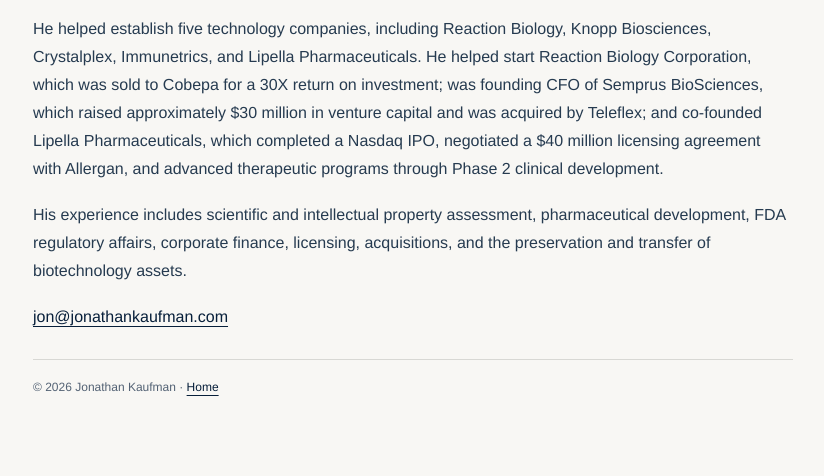
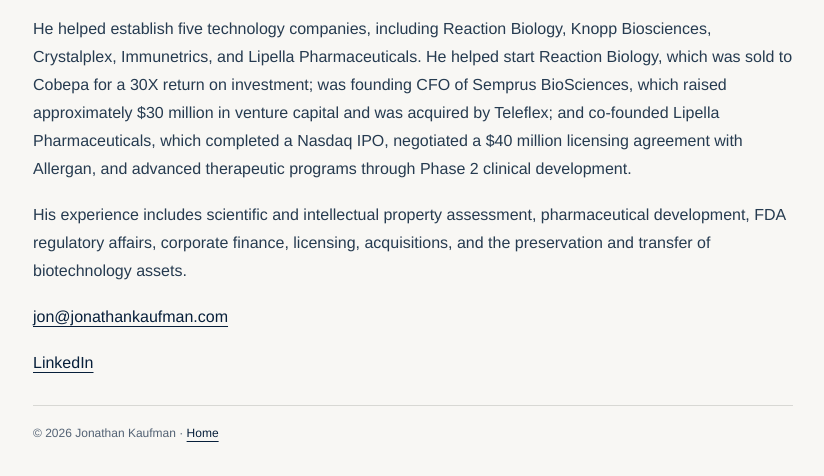
Before and after one commit to jonathak/jonathankaufman.com, a plain HTML site: page background.html in a window 1280 px wide. Shown: the part 234-710 px from the top of the page, without its empty margins (227-1051 px from the left). Drawn offline with Linux system fonts and the light colour scheme.

Commit message:
Simplify Reaction Biology name and add LinkedIn link to Background

```diff
--- a/background.html
+++ b/background.html
@@ -25,9 +25,10 @@
     <header><a class="back" href="/">← Jonathan Kaufman</a></header>
     <h1>Background</h1>
     <p>Jonathan Kaufman is an entrepreneur and financial executive with a PhD in Biochemistry and Molecular Biophysics from the University of Pennsylvania and an MBA in Finance from Wharton.</p>
-    <p>He helped establish five technology companies, including Reaction Biology, Knopp Biosciences, Crystalplex, Immunetrics, and Lipella Pharmaceuticals. He helped start Reaction Biology Corporation, which was sold to Cobepa for a 30X return on investment; was founding CFO of Semprus BioSciences, which raised approximately $30 million in venture capital and was acquired by Teleflex; and co-founded Lipella Pharmaceuticals, which completed a Nasdaq IPO, negotiated a $40 million licensing agreement with Allergan, and advanced therapeutic programs through Phase 2 clinical development.</p>
+    <p>He helped establish five technology companies, including Reaction Biology, Knopp Biosciences, Crystalplex, Immunetrics, and Lipella Pharmaceuticals. He helped start Reaction Biology, which was sold to Cobepa for a 30X return on investment; was founding CFO of Semprus BioSciences, which raised approximately $30 million in venture capital and was acquired by Teleflex; and co-founded Lipella Pharmaceuticals, which completed a Nasdaq IPO, negotiated a $40 million licensing agreement with Allergan, and advanced therapeutic programs through Phase 2 clinical development.</p>
     <p>His experience includes scientific and intellectual property assessment, pharmaceutical development, FDA regulatory affairs, corporate finance, licensing, acquisitions, and the preservation and transfer of biotechnology assets.</p>
     <p><a href="mailto:jon@jonathankaufman.com">jon@jonathankaufman.com</a></p>
+    <p><a href="https://www.linkedin.com/in/jonkaufman" target="_blank" rel="noopener noreferrer">LinkedIn</a></p>
     <footer>© 2026 Jonathan Kaufman · <a href="/">Home</a></footer>
   </main>
 </body>
```
